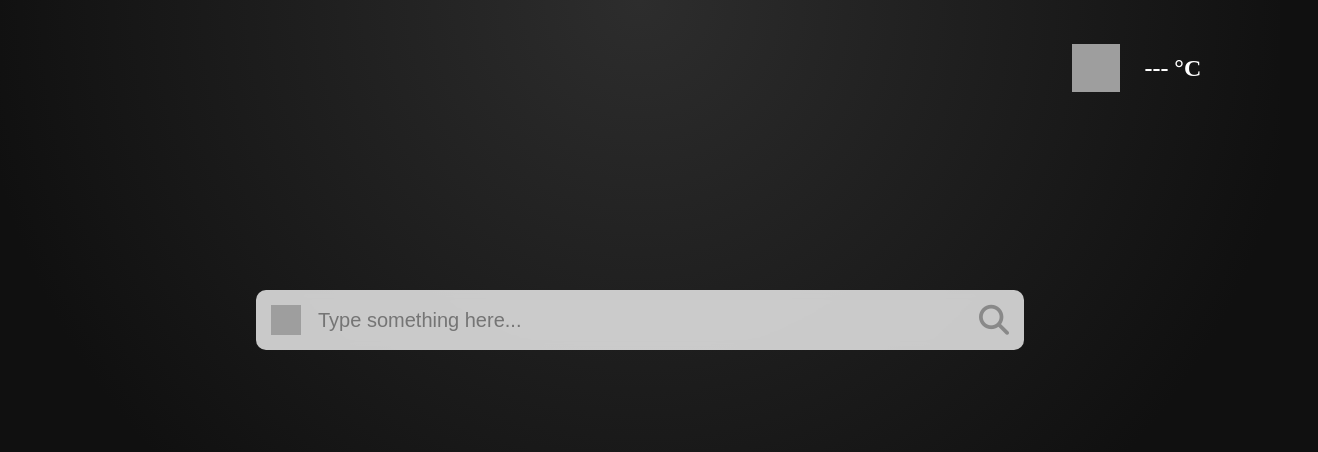
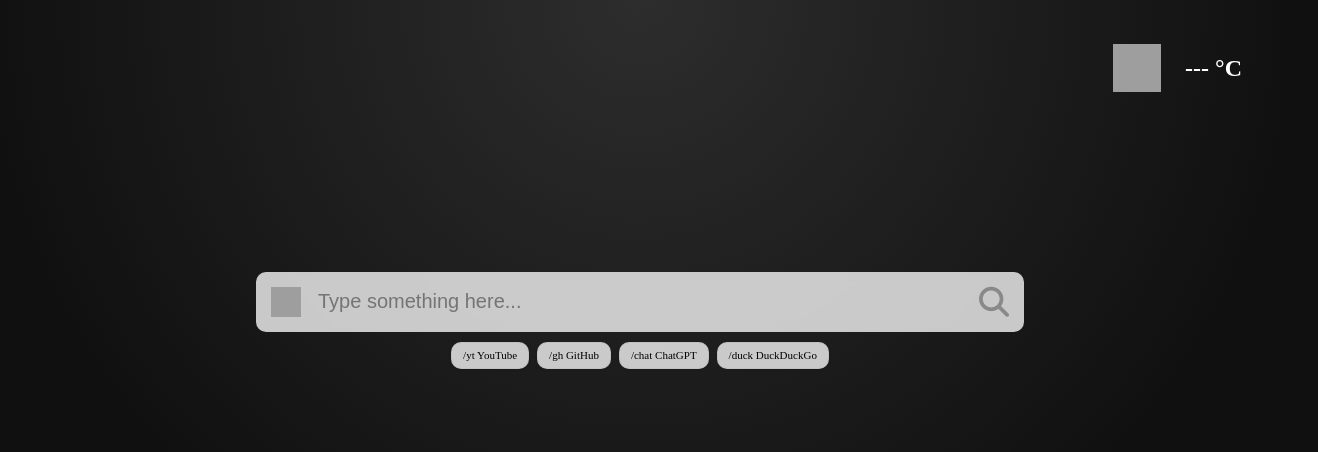
Before and after one commit to rufus-gh/new-tab-page, a website built with Vite: page index.html in a window 1280 px wide. Shown: the whole page, 1318 px wide, since content can reach past the window. Built offline with nearby package versions, Linux system fonts and the light colour scheme; no server answers; grey boxes are pictures that could not be loaded.

Commit message:
Added hints on the slash commands and final polish.

```diff
--- a/index.html
+++ b/index.html
@@ -24,10 +24,20 @@
     <div class="description"></div>
   </div>
   <div id="app">
-    <div class="glass-card search">
-      <div class="icon"></div>
-      <input type="text" class="searchbar" placeholder="Type something here...">
-      <div class="search-icon"><i class="fa-solid fa-magnifying-glass"></i></div>
+    <div class="search-stack">
+      <div class="glass-card search">
+        <div class="search-row">
+          <div class="icon"></div>
+          <input type="text" class="searchbar" placeholder="Type something here...">
+          <div class="search-icon"><i class="fa-solid fa-magnifying-glass"></i></div>
+        </div>
+      </div>
+      <div class="search-hints">
+        <span class="hint-card">/yt YouTube</span>
+        <span class="hint-card">/gh GitHub</span>
+        <span class="hint-card">/chat ChatGPT</span>
+        <span class="hint-card">/duck DuckDuckGo</span>
+      </div>
     </div>
   </div>
   <script type="module" src="/src/main.js"></script>
--- a/src/style.css
+++ b/src/style.css
@@ -20,6 +20,13 @@ body {
 .weather-card {
     position: relative;
     z-index: 2;
+}
+
+.search-stack {
+    display: flex;
+    flex-direction: column;
+    align-items: center;
+    transform: translateY(-80px);
 }
 
 .bg-loading-screen {
@@ -68,12 +75,37 @@ body.background-loaded .bg-loading-screen {
 }
 
 .search {
-    display: flex;
+    display: block;
     width: 60vw;
     background: white;
+    border-radius: 10px;
+}
+
+.search-row {
+    display: flex;
     height: 60px;
+}
+
+.search-hints {
+    display: flex;
+    flex-wrap: wrap;
+    justify-content: center;
+    gap: 8px;
+    width: 60vw;
+    margin-top: 10px;
+}
+
+.hint-card {
+    padding: 7px 11px;
     border-radius: 10px;
-    transform: translateY(-80px);
+    background: rgba(255, 255, 255, 0.769);
+    border: 1px solid rgba(0, 0, 0, 0.05);
+    color: #000;
+    font-size: 11px;
+    line-height: 1;
+    backdrop-filter: blur(5px);
+    -webkit-backdrop-filter: blur(5px);
+    box-shadow: 0 1px 3px rgba(0, 0, 0, 0.08);
 }
 
 .searchbar {
@@ -125,9 +157,8 @@ body.background-loaded .bg-loading-screen {
 
 .weather-card {
     position: absolute;
-    top: 3%;
-    right: -3%;
-    width: 240px;
+    top: 3vh;
+    right: 3vh;
     padding: 12px 14px;
     color: #ffffff;
     display: flex;
@@ -184,16 +215,3 @@ body.background-loaded .bg-loading-screen {
 .weather-wrapper .temp {
     display: block;
 }
-
-@media (max-width: 640px) {
-    .weather-card {
-        right: 12px;
-        top: 6%;
-        width: 190px;
-        padding: 10px 12px;
-    }
-    .temp { font-size: 18px; }
-    .weather-icon { width: 56px; height: 56px; }
-    .weather-icon img { width: 40px; height: 40px; }
-    .description { font-size: 12px; }
-}
```
